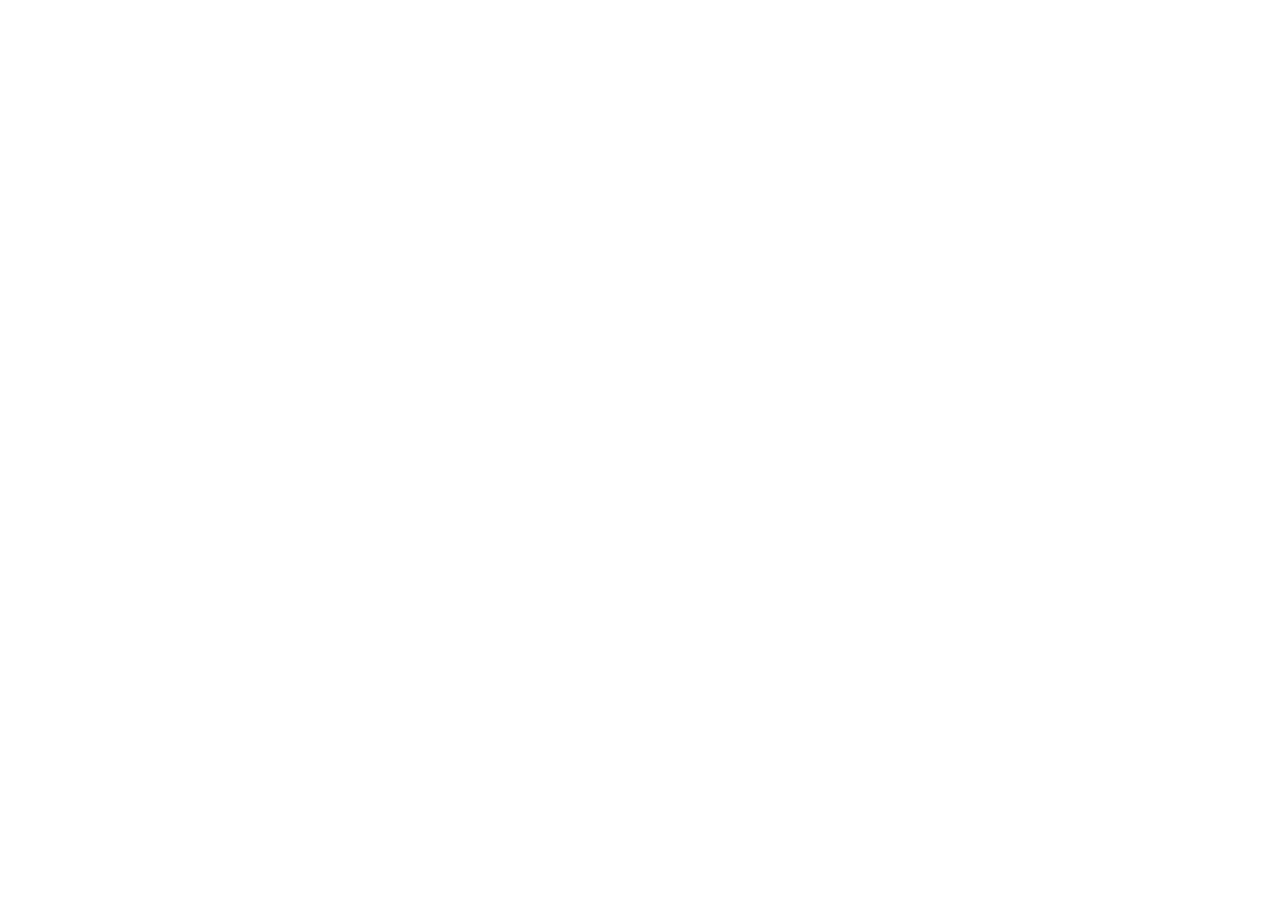
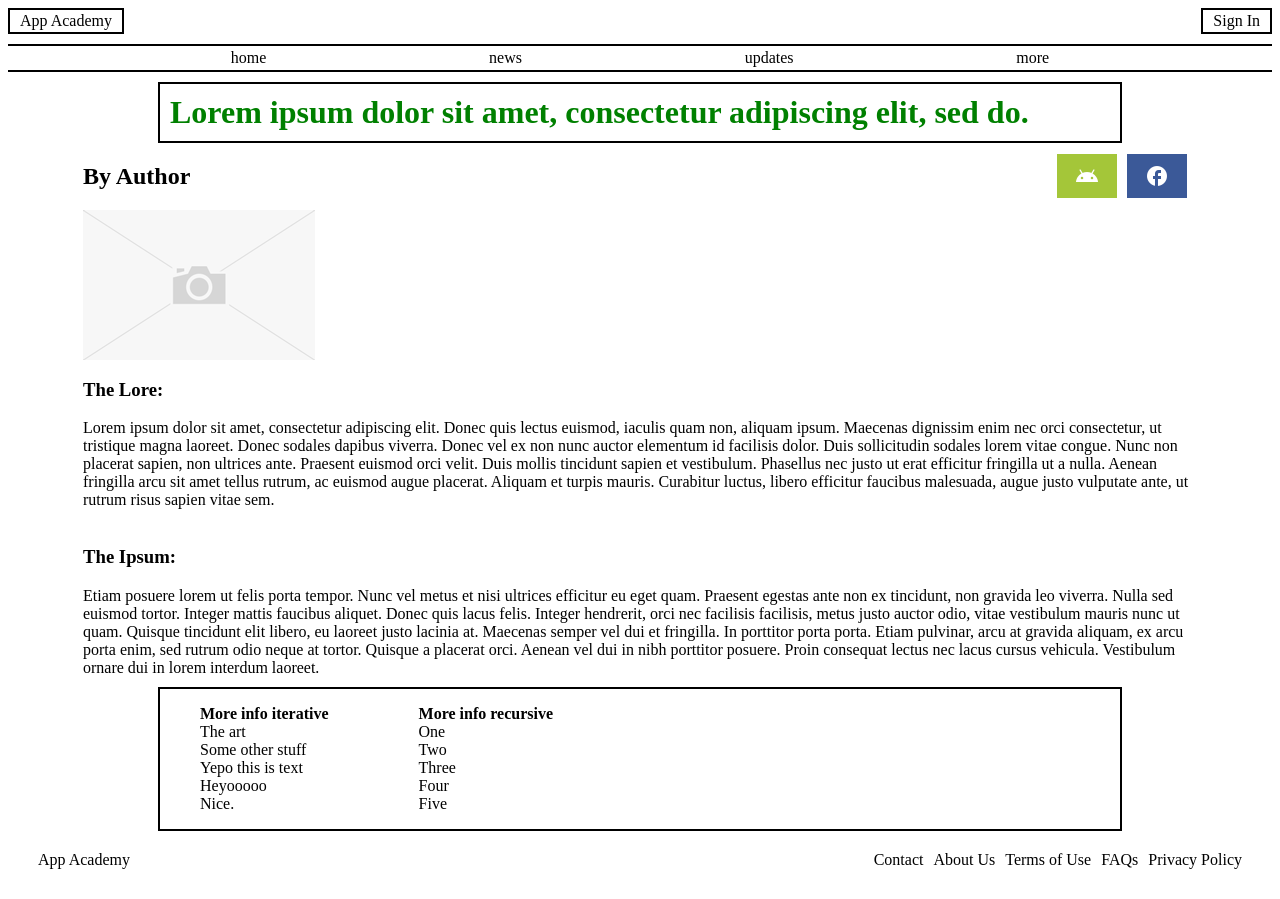
Before and after one commit to ditar94/specProject, a plain HTML site: page index.html in a window 1280 px wide. Before the commit the page ends 800 px from the top, so only its background shows below. Drawn offline with Linux system fonts and the light colour scheme.

Commit message:
almost finished product

```diff
--- a/index.html
+++ b/index.html
@@ -3,19 +3,86 @@
         <link rel="stylesheet" href="main.css" type="text/css">
         <meta charset="utf-8">
         <title>Spec Practice!</title>
+        <link rel="stylesheet" href=
+"https://fonts.googleapis.com/icon?family=Material+Icons" />
     </head>
 
     <body>
         <header>
+            <nav id="topNav">
+                <li class="header-links"><a href="index.html">App Academy</a></li>
+                <li class="header-links"><a href="index.html">Sign In</a></li>
+            </nav>
 
+            <nav id="bottomNav">
+                <li><a href="index.html">home</a></li>
+                <li><a href="index.html">news</a></li>
+                <li><a href="index.html">updates</a></li>
+                <li><a href="index.html">more</a></li>
+            </nav>
         </header>
 
         <div class="main-body">
+            <h1>
+                Lorem ipsum dolor sit amet, consectetur adipiscing elit, sed do.
+            </h1>
+
+            <div class="socials">
+                <div id="author--box">
+                    <h2>By Author</h2>
+                </div>
+                <div id="socials--box">
+                    <i class="material-icons android">android </i>
+                    <i class="material-icons facebook">facebook</i>
+                </div>
+            </div>
+
+            <div>
+                <img src="missing-img.png" alt="lorem ipsum">
+            </div>
+            <h3>The Lore:</h3>
+            <p1>
+                Lorem ipsum dolor sit amet, consectetur adipiscing elit. Donec quis lectus euismod, iaculis quam non, aliquam ipsum. Maecenas dignissim enim nec orci consectetur, ut tristique magna laoreet. Donec sodales dapibus viverra. Donec vel ex non nunc auctor elementum id facilisis dolor. Duis sollicitudin sodales lorem vitae congue. Nunc non placerat sapien, non ultrices ante. Praesent euismod orci velit. Duis mollis tincidunt sapien et vestibulum. Phasellus nec justo ut erat efficitur fringilla ut a nulla. Aenean fringilla arcu sit amet tellus rutrum, ac euismod augue placerat. Aliquam et turpis mauris. Curabitur luctus, libero efficitur faucibus malesuada, augue justo vulputate ante, ut rutrum risus sapien vitae sem.
+            </p1><br>
+            <br>
+
+            <h3>The Ipsum:</h3>
+            <p2>
+                Etiam posuere lorem ut felis porta tempor. Nunc vel metus et nisi ultrices efficitur eu eget quam. Praesent egestas ante non ex tincidunt, non gravida leo viverra. Nulla sed euismod tortor. Integer mattis faucibus aliquet. Donec quis lacus felis. Integer hendrerit, orci nec facilisis facilisis, metus justo auctor odio, vitae vestibulum mauris nunc ut quam. Quisque tincidunt elit libero, eu laoreet justo lacinia at. Maecenas semper vel dui et fringilla. In porttitor porta porta. Etiam pulvinar, arcu at gravida aliquam, ex arcu porta enim, sed rutrum odio neque at tortor. Quisque a placerat orci. Aenean vel dui in nibh porttitor posuere. Proin consequat lectus nec lacus cursus vehicula. Vestibulum ornare dui in lorem interdum laoreet.
+            </p2>
+
+            <div id="more-info">
+                <ul id="iterative">
+                    <strong>More info iterative</strong>
+                    <li>The art</li>
+                    <li>Some other stuff</li>
+                    <li>Yepo this is text</li>
+                    <li>Heyooooo</li>
+                    <li>Nice.</li>
+                </ul>
+
+                <ul id="recursive">
+                    <strong>More info recursive</strong>
+                    <li>One</li>
+                    <li>Two</li>
+                    <li>Three</li>
+                    <li>Four</li>
+                    <li>Five</li>
+                </ul>
+            </div>
+
 
         </div>
 
         <footer>
-
+            <li>App Academy</li>
+            <nav id="bottom-nav">
+                <li><a href="index.html">Contact</a></li>
+                <li><a href="index.html">About Us</a></li>
+                <li><a href="index.html">Terms of Use</a></li>
+                <li><a href="index.html">FAQs</a></li>
+                <li><a href="index.html">Privacy Policy</a></li>
+            </nav>
         </footer>
     </body>
 </html>
--- a/main.css
+++ b/main.css
@@ -0,0 +1,111 @@
+h1 {
+    margin: 10px 75px 0px 75px;
+    padding: 10px;
+    color: green;
+    border: 2.5px solid black;
+}
+
+.main-body {
+    margin: 0 75 0 75;
+}
+
+.socials {
+    display: flex;
+    justify-content: space-between;
+}
+#socials--box {
+    display: flex;
+    flex-direction: row;
+    align-items: center;
+    justify-content: ;
+    column-gap: 10px;
+    margin-right: 10px;
+
+}
+
+#author--box {
+}
+
+.material-icons {
+    padding: 10px;
+    font-size: 40px;
+    width: 40px;
+    text-decoration: none;
+    margin: 5px 80px;
+    text-align: center;
+}
+
+.android {
+    background: #a4c639;
+    color: white;
+    margin: 0;
+}
+
+.facebook {
+    background: #3b5998;
+    color: white;
+    margin:0;
+}
+
+
+header {
+    display: flex;
+    flex-direction: column;
+    row-gap: 10px;
+}
+
+#topNav {
+    display: flex;
+    flex-direction: row;
+    justify-content: space-between;
+}
+
+#bottomNav {
+    display: flex;
+    flex-direction: row;
+    justify-content: space-evenly;
+    align-items: center;
+    padding: 3px 0px 3px 0px;
+    border-top: 2.5px solid black;
+    border-bottom: 2.5px solid black;
+}
+
+li {
+    list-style-type: none;
+    color: black;
+}
+
+.header-links {
+    padding: 2px 10px 2px 10px;
+    border: 2.5px solid black;
+}
+
+a {
+    text-decoration: none;
+    color: black;
+}
+
+#more-info {
+    display: flex;
+    justify-content: flex-start;
+    border: 2.5px solid black;
+    margin: 10px 75px 0px 75px;
+    column-gap: 50px;
+}
+
+footer {
+    display: flex;
+    justify-content: space-between;
+    margin: 20 30 30 30;
+}
+
+#bottom-nav {
+    display: flex;
+    flex-direction: row;
+    justify-content: space-evenly;
+    column-gap: 10px;
+}
+
+li:hover {
+    background-color: gray;
+}
```
Also changed, not shown: missing-img.png (added).
